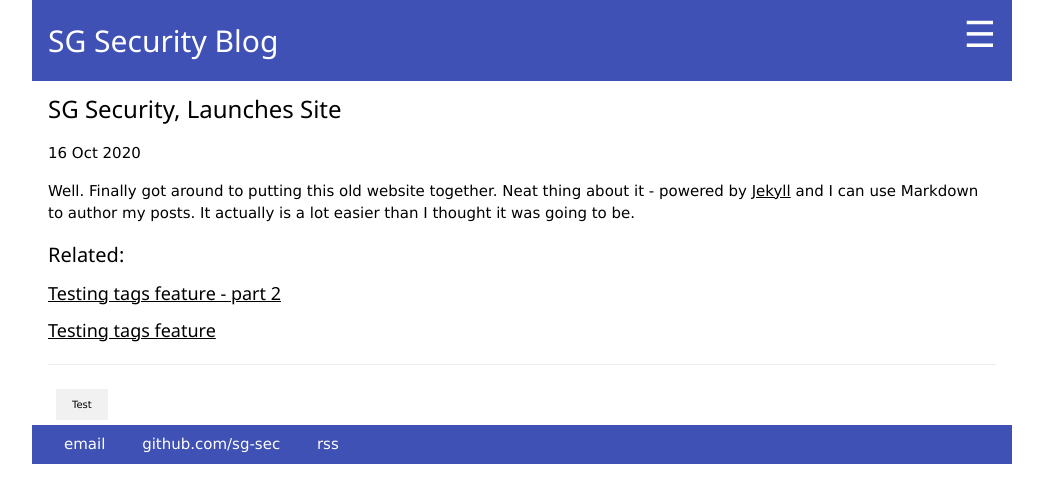
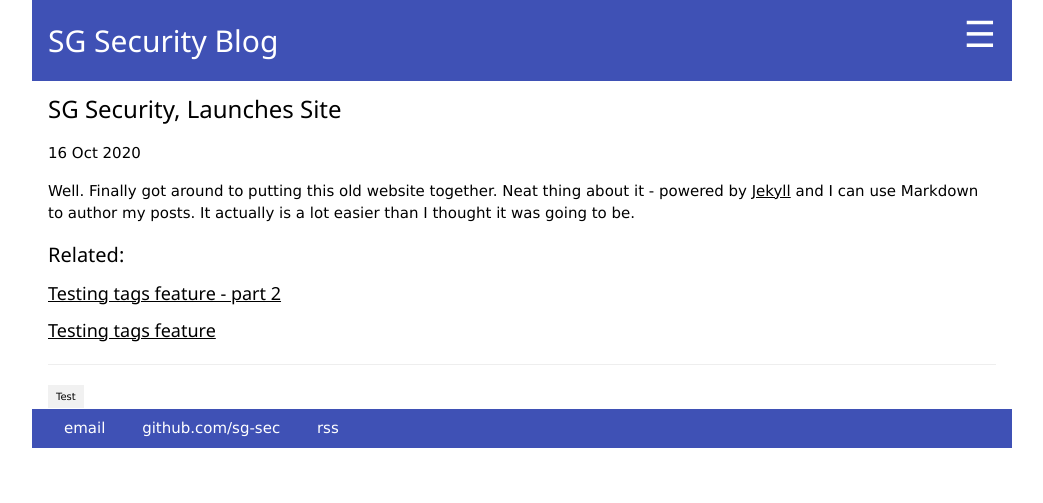
Before and after one commit to sg-sec/sg-sec.github.io, a Jekyll site: the page built from _posts/2020-10-16-test.md, in a window 1280 px wide. Shown: the top 503 px of the page, without its empty margins (118-1161 px from the left). Built offline with Jekyll 4.4.1, drawn with Linux system fonts in a browser that asks for light colours.

Commit message:
Update post.html

```diff
--- a/_layouts/post.html
+++ b/_layouts/post.html
@@ -25,7 +25,7 @@
       {% if post.url != page.url %}
         {% if page.tags contains tag %}
           {% assign sameTagCount = sameTagCount | plus: 1 %}
-          {% capture tagvalue %} <a class="w3-button w3-light-grey w3-border-bottom w3-border-white w3-tiny" href="{{ site.baseurl }}/blog/tags.html#{{ tag }}">{{ tag }}</a> {% endcapture %}
+          {% capture tagvalue %} <a class="w3-button w3-light-grey w3-border-bottom w3-border-white w3-tiny w3-padding-small" href="{{ site.baseurl }}/blog/tags.html#{{ tag }}">{{ tag }}</a> {% endcapture %}
           {% if commonTags contains tagvalue %}{% else %}
               {% assign commonTags = commonTags | append: tagvalue %}
           {% endif %}
@@ -45,6 +45,6 @@
 
   {% endfor %}
     <hr>
-  <div class="w3-bar w3-padding-small">
+  <div class="w3-bar">
       {{ commonTags }}
   </div>
```
